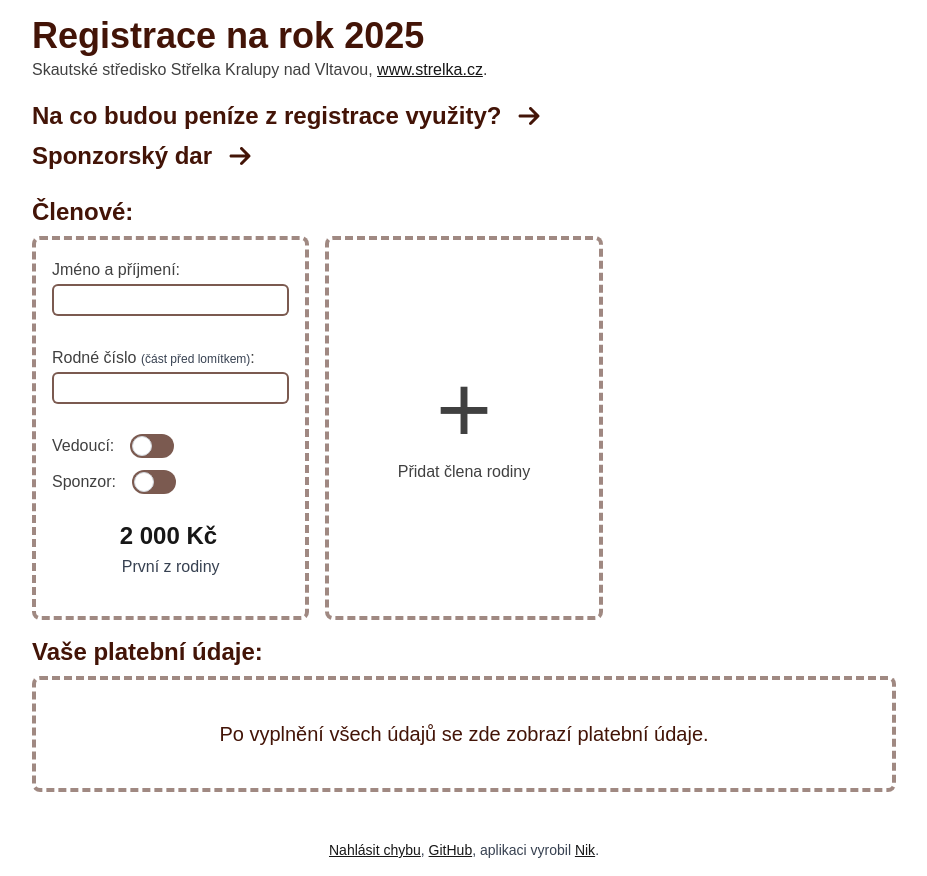
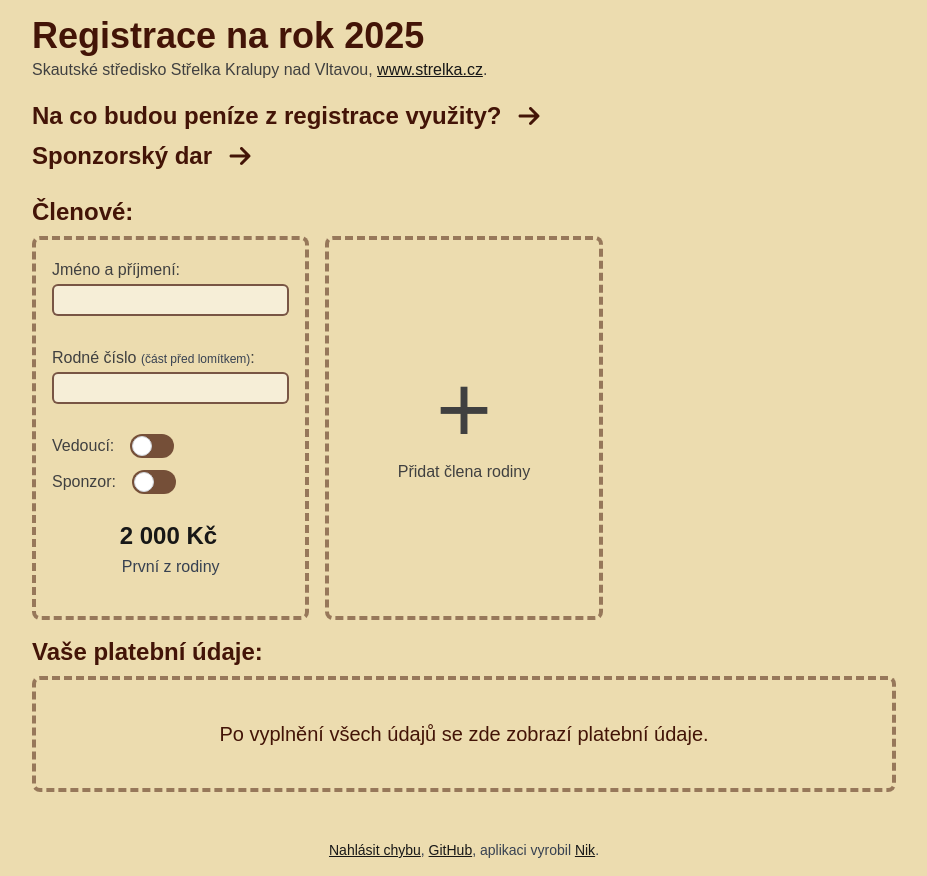
Before and after one commit to DNepovim/registration-qr-payment, a React (Vite) app: page / in a window 1280 px wide. Shown: the whole page, without its empty margins (176-1103 px from the left). Built offline with nearby package versions, Linux system fonts and the light colour scheme; a web font is replaced by a local one.

Commit message:
Get back bg

```diff
--- a/src/App.tsx
+++ b/src/App.tsx
@@ -59,7 +59,7 @@ export const App = () => {
   const isSponsor = values.members.some((m) => m.isSponsor);
 
   return (
-    <main className="prose prose-neutral h-full min-h-screen w-screen max-w-none">
+    <main className="prose prose-neutral h-full min-h-screen w-screen max-w-none bg-bg">
       <div className="mx-auto max-w-4xl rounded-md p-4">
         <h1 className="m-0 font-head text-orange-950">
           Registrace na rok 2025
```
